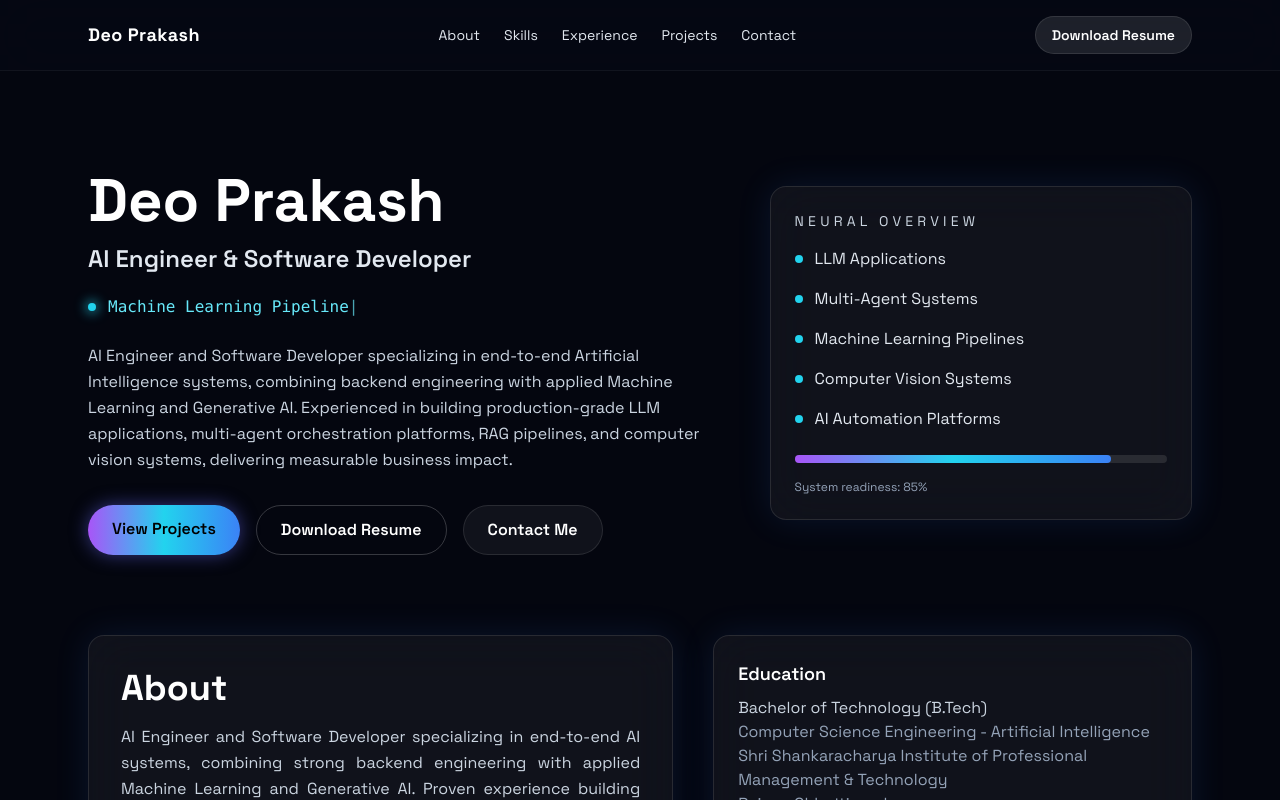
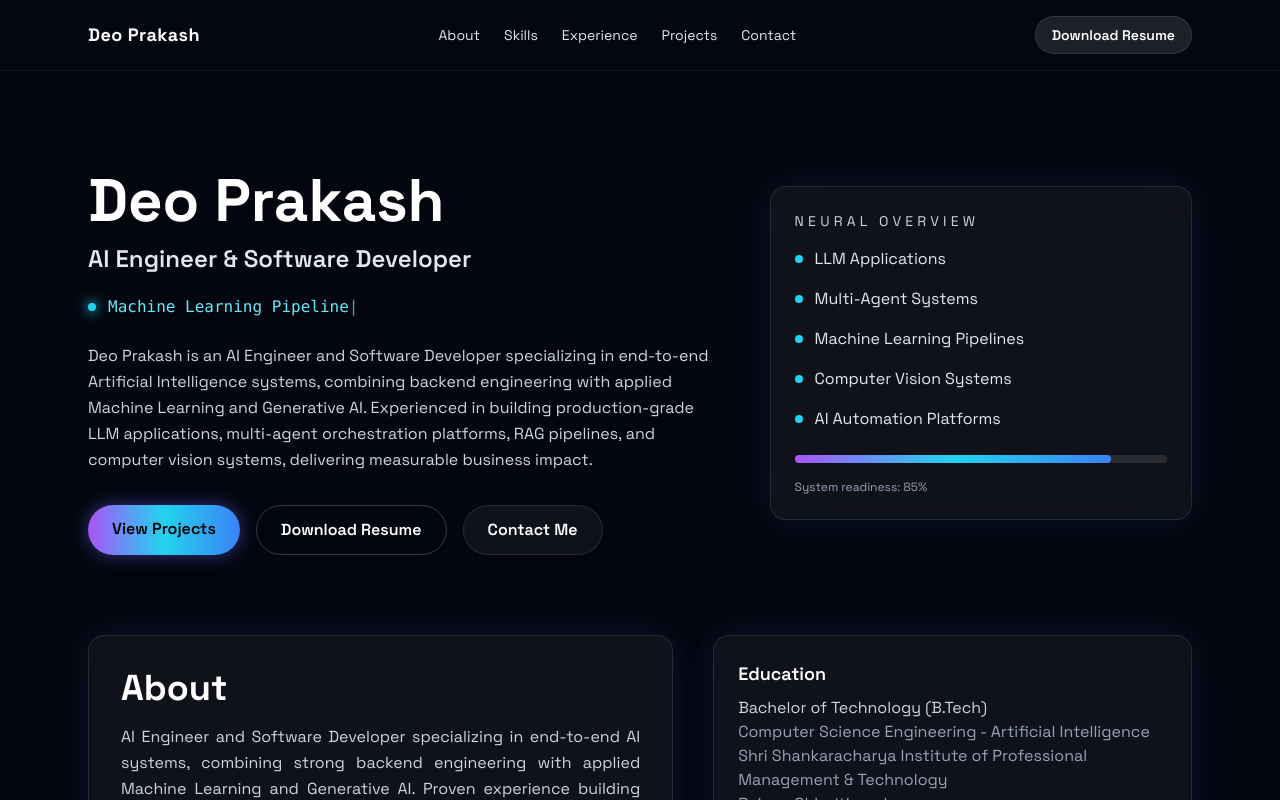
Before and after one commit to deoprakash/portfolio, a React (Vite) app in the folder frontend/: page / in a window 1280 px wide. Shown: the top 800 px of the page. Built offline with nearby package versions, Linux system fonts and the light colour scheme.

Commit message:
added xml file

```diff
--- a/frontend/src/data/portfolioData.js
+++ b/frontend/src/data/portfolioData.js
@@ -7,7 +7,7 @@ export const typingItems = [
 ]
 
 export const heroSummary =
-  'AI Engineer and Software Developer specializing in end-to-end Artificial Intelligence systems, combining backend engineering with applied Machine Learning and Generative AI. Experienced in building production-grade LLM applications, multi-agent orchestration platforms, RAG pipelines, and computer vision systems, delivering measurable business impact.'
+  'Deo Prakash is an AI Engineer and Software Developer specializing in end-to-end Artificial Intelligence systems, combining backend engineering with applied Machine Learning and Generative AI. Experienced in building production-grade LLM applications, multi-agent orchestration platforms, RAG pipelines, and computer vision systems, delivering measurable business impact.'
 
 export const aboutSummary =
   'AI Engineer and Software Developer specializing in end-to-end AI systems, combining strong backend engineering with applied Machine Learning and Generative AI. Proven experience building production-grade LLM applications, multi-agent orchestration platforms, RAG pipelines, and computer vision systems.'
```
